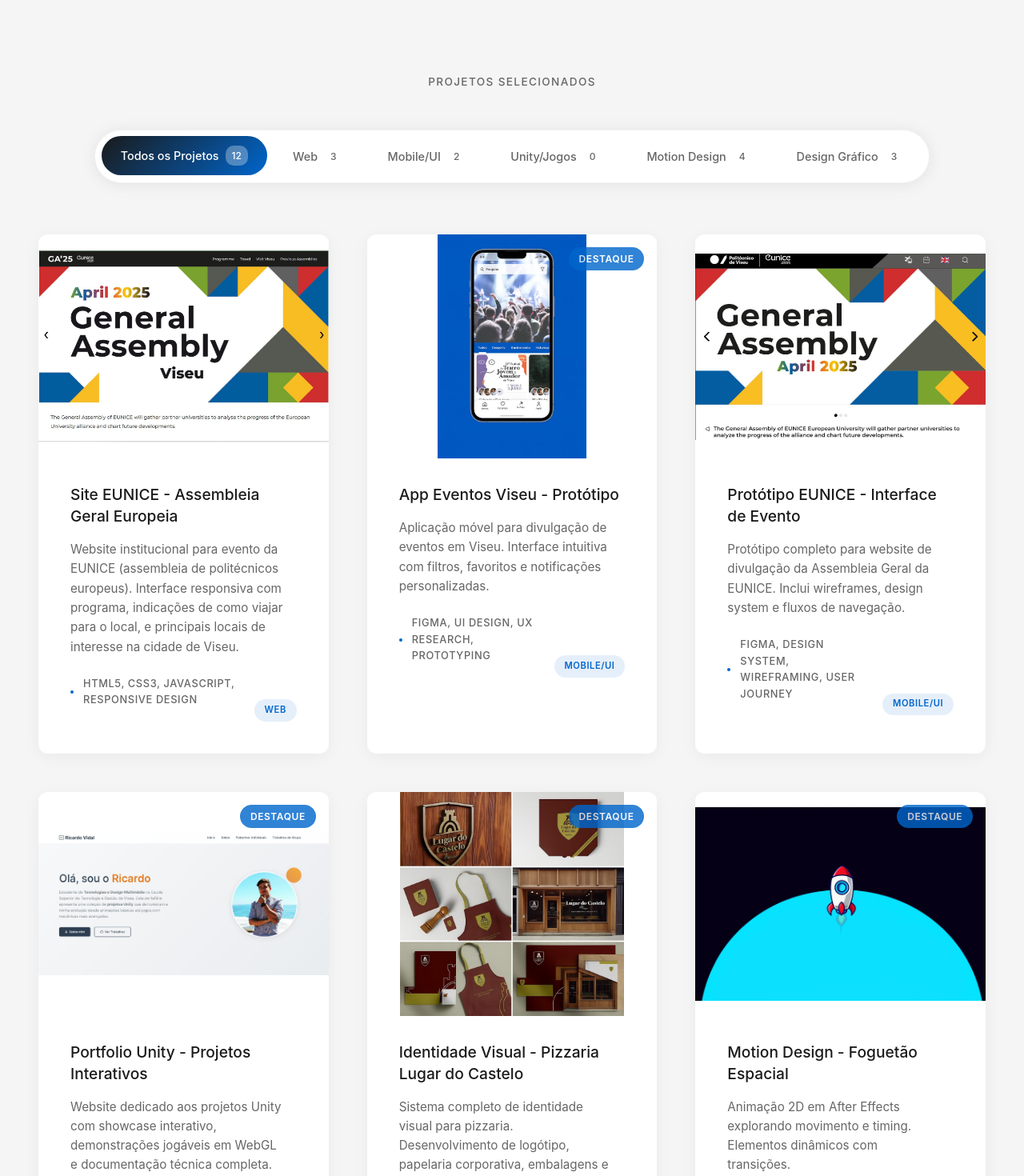
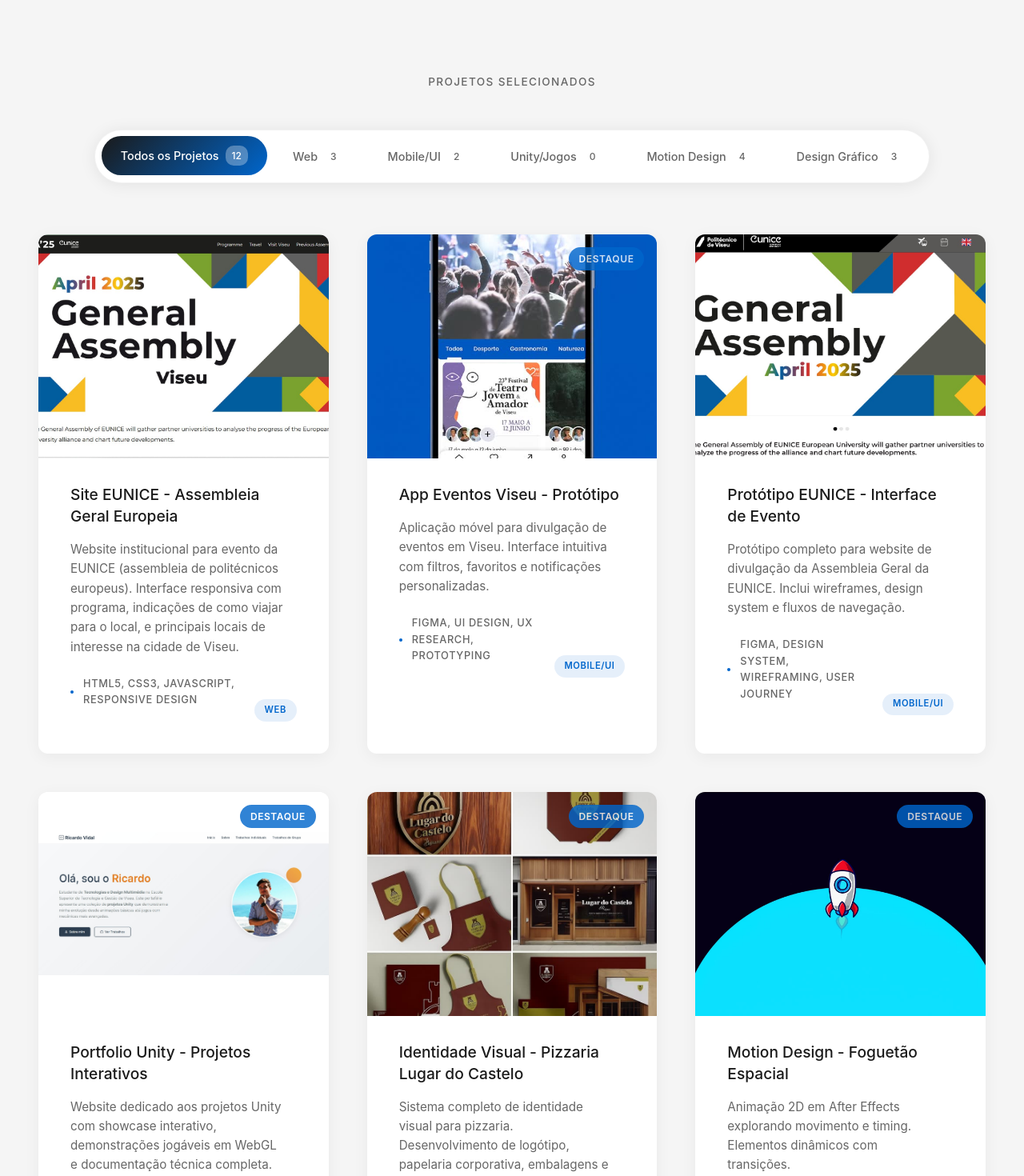
Before and after one commit to rickardovidal/portfolio-pern-app, a React (Vite) app in the folder frontend/: page / in a window 1280 px wide. Shown: the part 3892-5362 px from the top of the page at 80% size. Built offline with nearby package versions, Linux system fonts and the light colour scheme; no server answers.

Commit message:
fix: aplicar object-fit contain apenas nas thumbnails Unity e Pata Azul
Reverte o object-fit global para cover e usa uma classe adicional
so nestes dois cards para evitar corte de conteudo sem afetar
o comportamento das restantes thumbnails.

```diff
--- a/frontend/src/components/sections/Projects.jsx
+++ b/frontend/src/components/sections/Projects.jsx
@@ -45,6 +45,7 @@ const projectsData = [
         category: 'web',
         placeholder: 'Unity Portfolio',
         thumbnail: '/portfolio/web/portfolio-unity-thumb.jpg',
+        thumbnailFit: 'contain',
         link: 'http://193.137.7.33/~aluno28368/Portfolio/',
         featured: true
     },
@@ -144,6 +145,7 @@ const projectsData = [
         category: 'web',
         placeholder: 'Veterinary Clinic Website',
         thumbnail: '/portfolio/web/pata-azul-thumb.png',
+        thumbnailFit: 'contain',
         link: 'https://pataazul.netlify.app/',
         featured: false
     },
@@ -194,7 +196,7 @@ const ProjectCard = ({ project, index, onProjectClick }) => {
                         <img
                             src={project.thumbnail}
                             alt={project.title}
-                            className={styles.projectThumbnail}
+                            className={`${styles.projectThumbnail} ${project.thumbnailFit === 'contain' ? styles.projectThumbnailContain : ''}`}
                         />
                     ) : (
                         <div className={styles.projectPlaceholder}>
@@ -239,7 +241,7 @@ const ProjectCard = ({ project, index, onProjectClick }) => {
                     <img
                         src={project.thumbnail}
                         alt={project.title}
-                        className={styles.projectThumbnail}
+                        className={`${styles.projectThumbnail} ${project.thumbnailFit === 'contain' ? styles.projectThumbnailContain : ''}`}
                     />
                 ) : (
                     <div className={styles.projectPlaceholder}>
--- a/frontend/src/components/sections/Projects.module.css
+++ b/frontend/src/components/sections/Projects.module.css
@@ -402,7 +402,7 @@
 .projectThumbnail {
     width: 100%;
     height: 100%;
-    object-fit: contain;
+    object-fit: cover;
     object-position: center;
     transition: all 0.4s ease;
     display: block;
@@ -410,6 +410,10 @@
 
 .projectItem:hover .projectThumbnail {
     transform: scale(1.05);
+}
+
+.projectThumbnailContain {
+    object-fit: contain;
 }
 
 /* Manter o placeholder existente como fallback */
```
